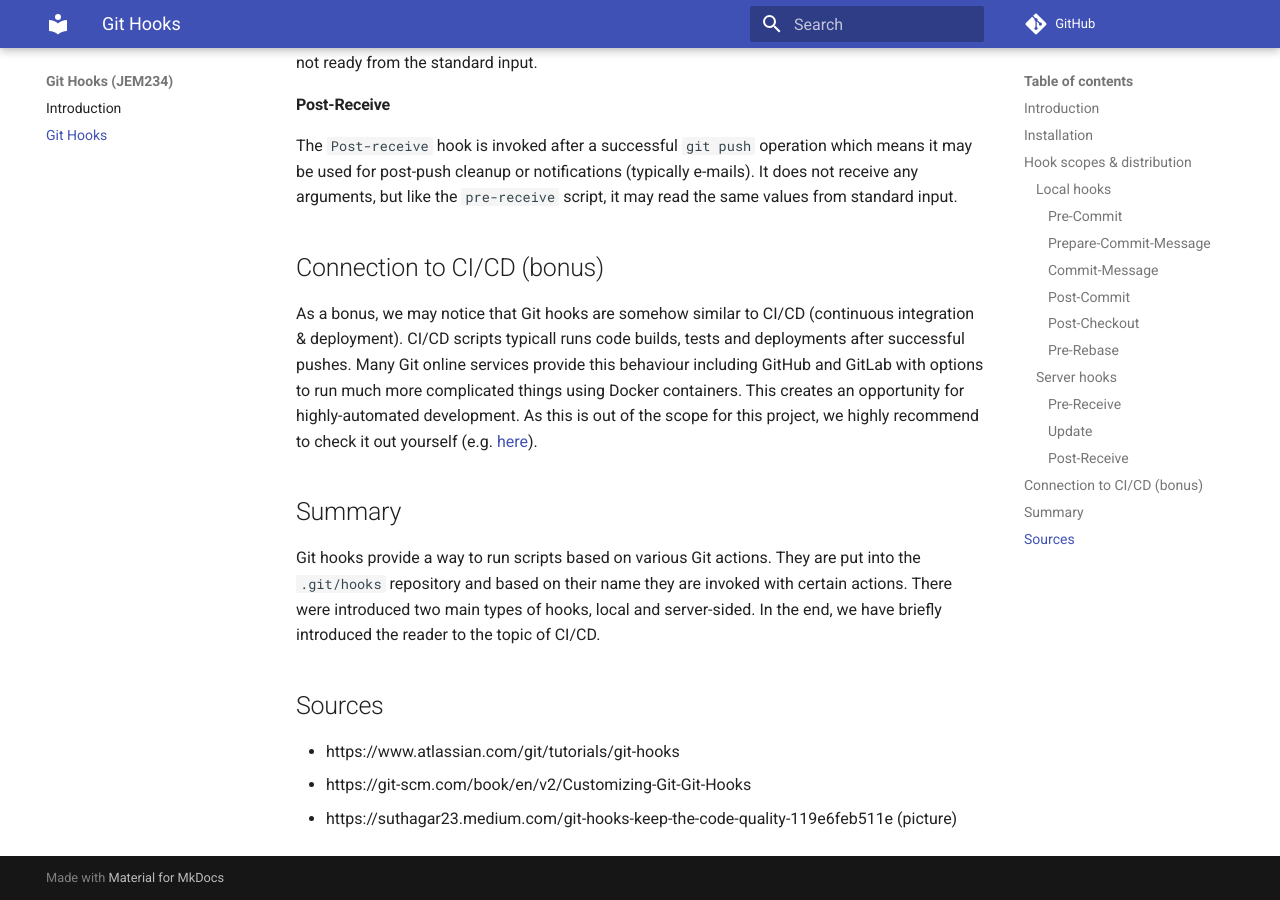
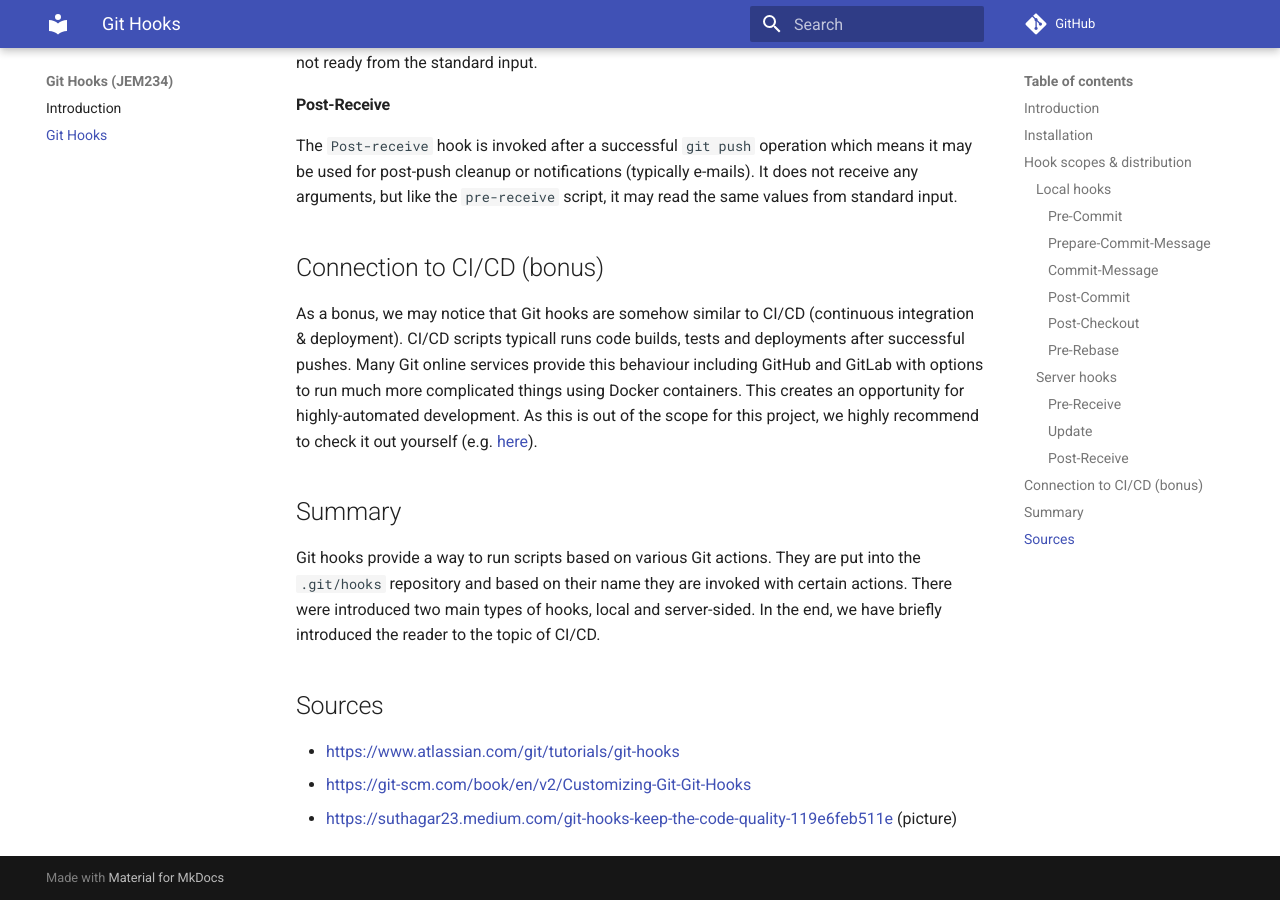
Before and after one commit to luk27official/JEM234, an MkDocs documentation site: the page built from docs/git_hooks.md, in a window 1280 px wide and 900 px high, scrolled down 4176 px. Built offline with MkDocs 1.6.1 and Material for MkDocs 9.7.7, drawn with Linux system fonts in a browser that asks for light colours; comment, search, counter and statistics services are not loaded.

Commit message:
Links should be clickable

```diff
--- a/docs/git_hooks.md
+++ b/docs/git_hooks.md
@@ -151,6 +151,6 @@ Git hooks provide a way to run scripts based on various Git actions. They are pu
 
 ## Sources
 
-- https://www.atlassian.com/git/tutorials/git-hooks
-- https://git-scm.com/book/en/v2/Customizing-Git-Git-Hooks
-- https://suthagar23.medium.com/git-hooks-keep-the-code-quality-119e6feb511e (picture)
+- [https://www.atlassian.com/git/tutorials/git-hooks]()
+- [https://git-scm.com/book/en/v2/Customizing-Git-Git-Hooks]()
+- [https://suthagar23.medium.com/git-hooks-keep-the-code-quality-119e6feb511e]() (picture)
```
